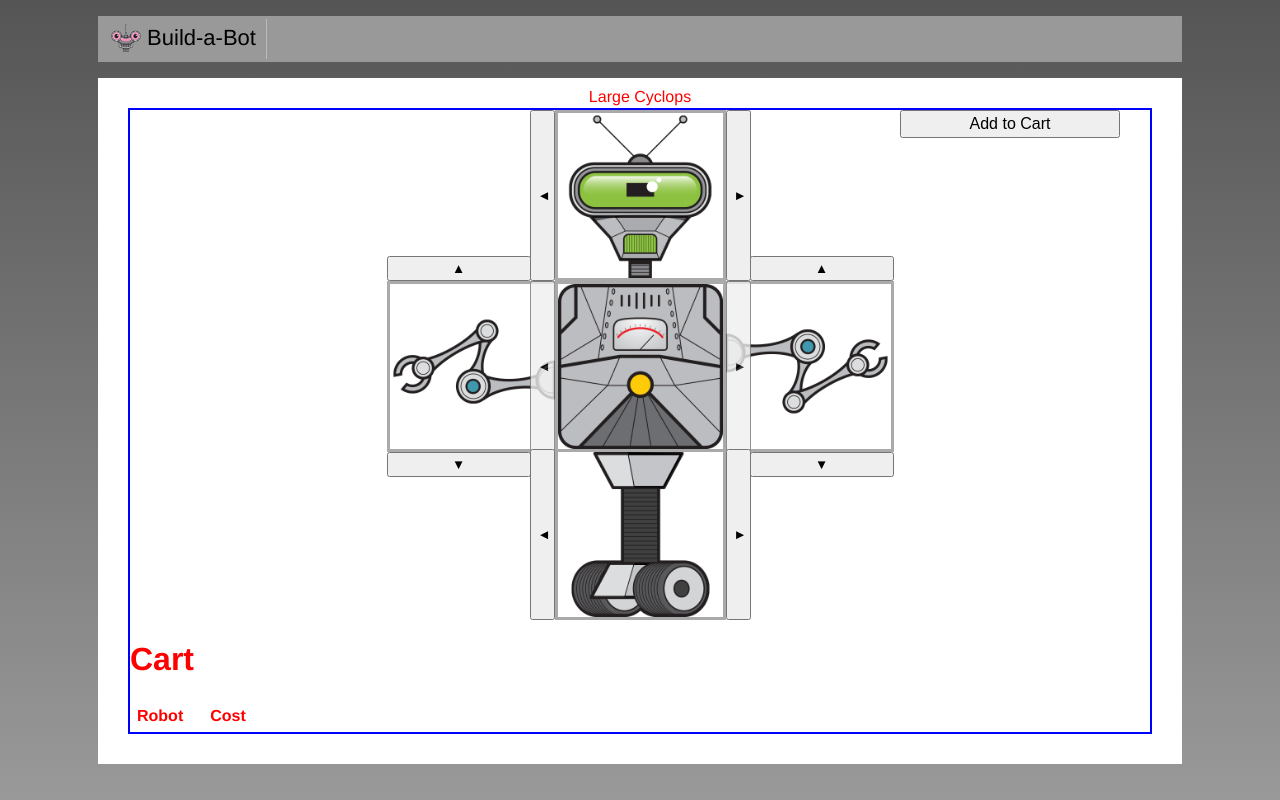
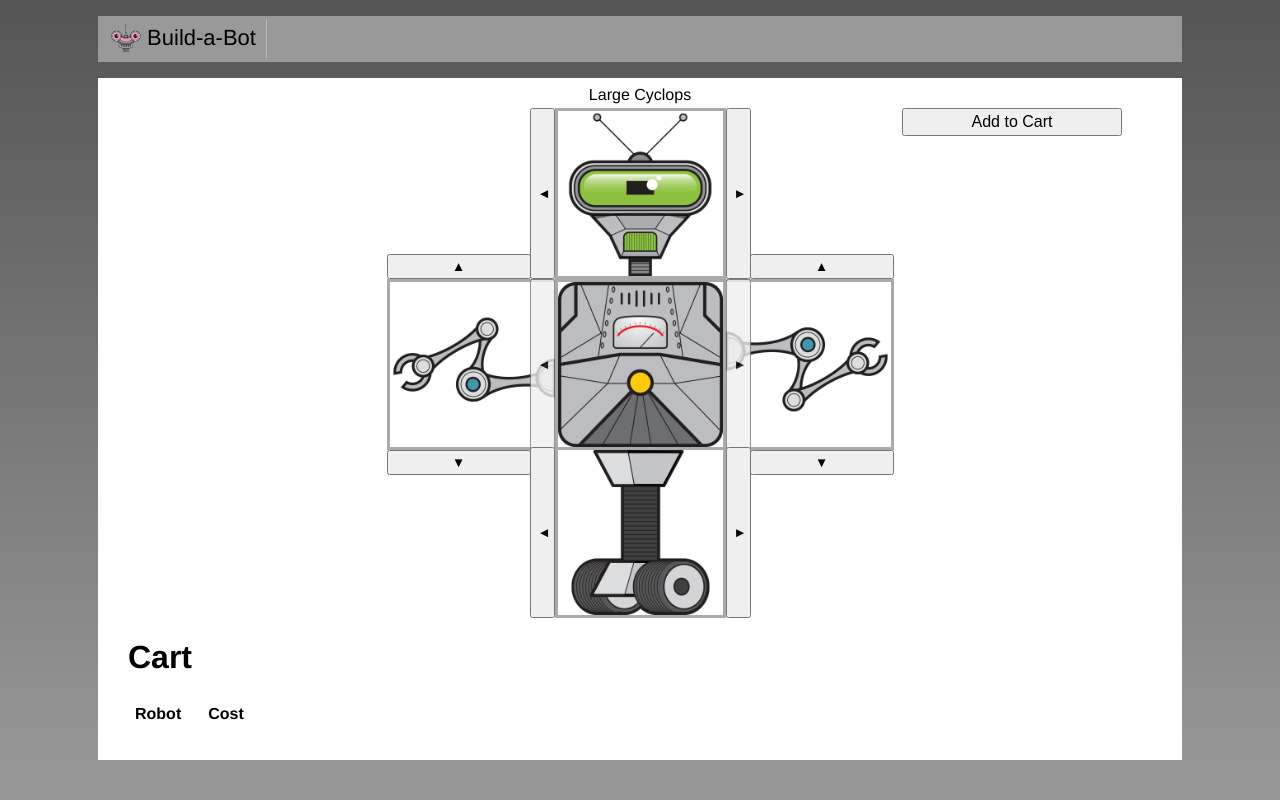
Before and after one commit to marcandregirard/Vuejs-fundamentals, a Vue app: page / in a window 1280 px wide. Built offline with nearby package versions, Linux system fonts and the light colour scheme.

Commit message:
Removing style used only as an example

```diff
--- a/src/App.vue
+++ b/src/App.vue
@@ -37,10 +37,6 @@ body{
 
 
 <style scoped>
-.content {
-  color:red;
-  border: 2px solid blue;
-}
 #app {
   font-family: 'Avenir', Helvetica, Arial, sans-serif;
 }
```
